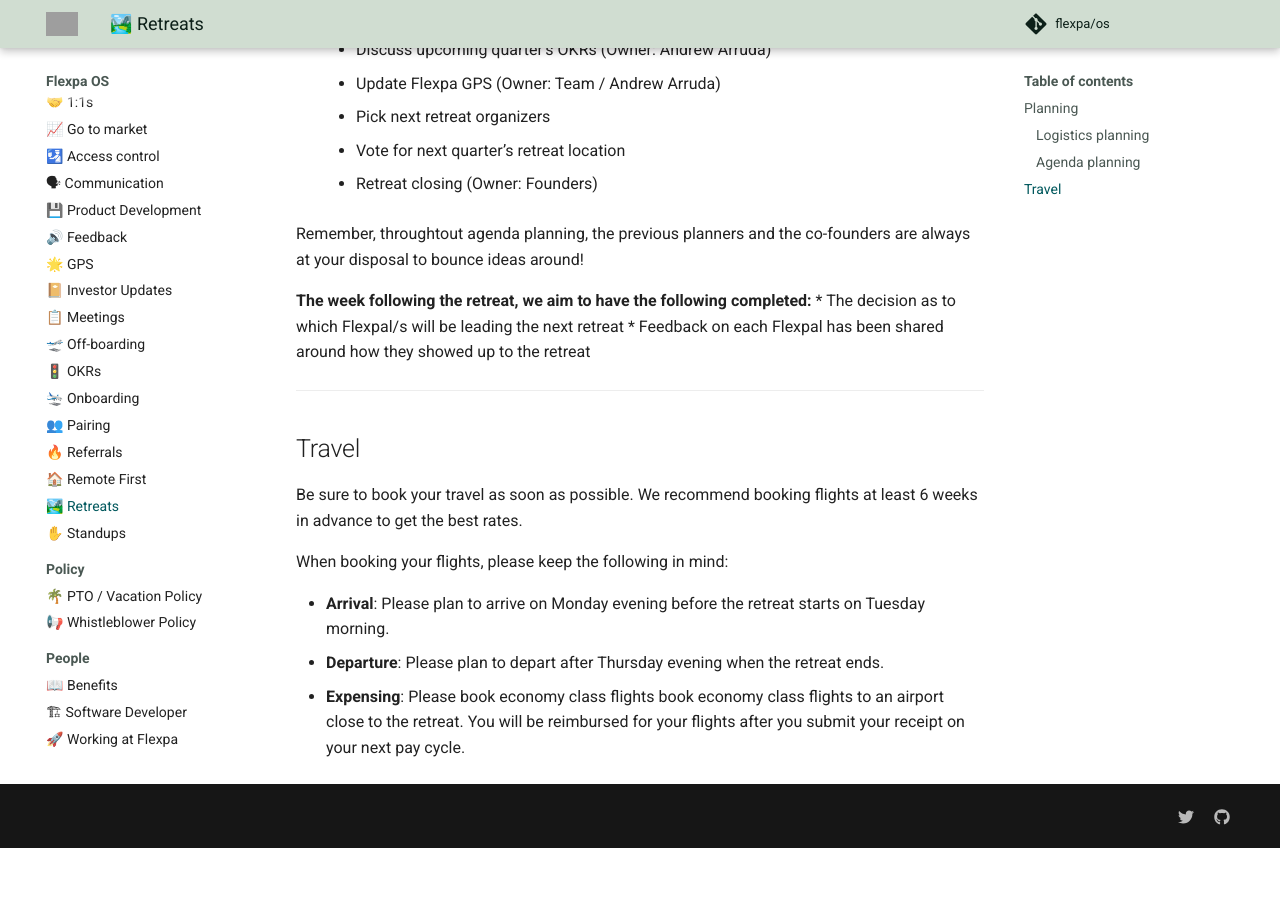
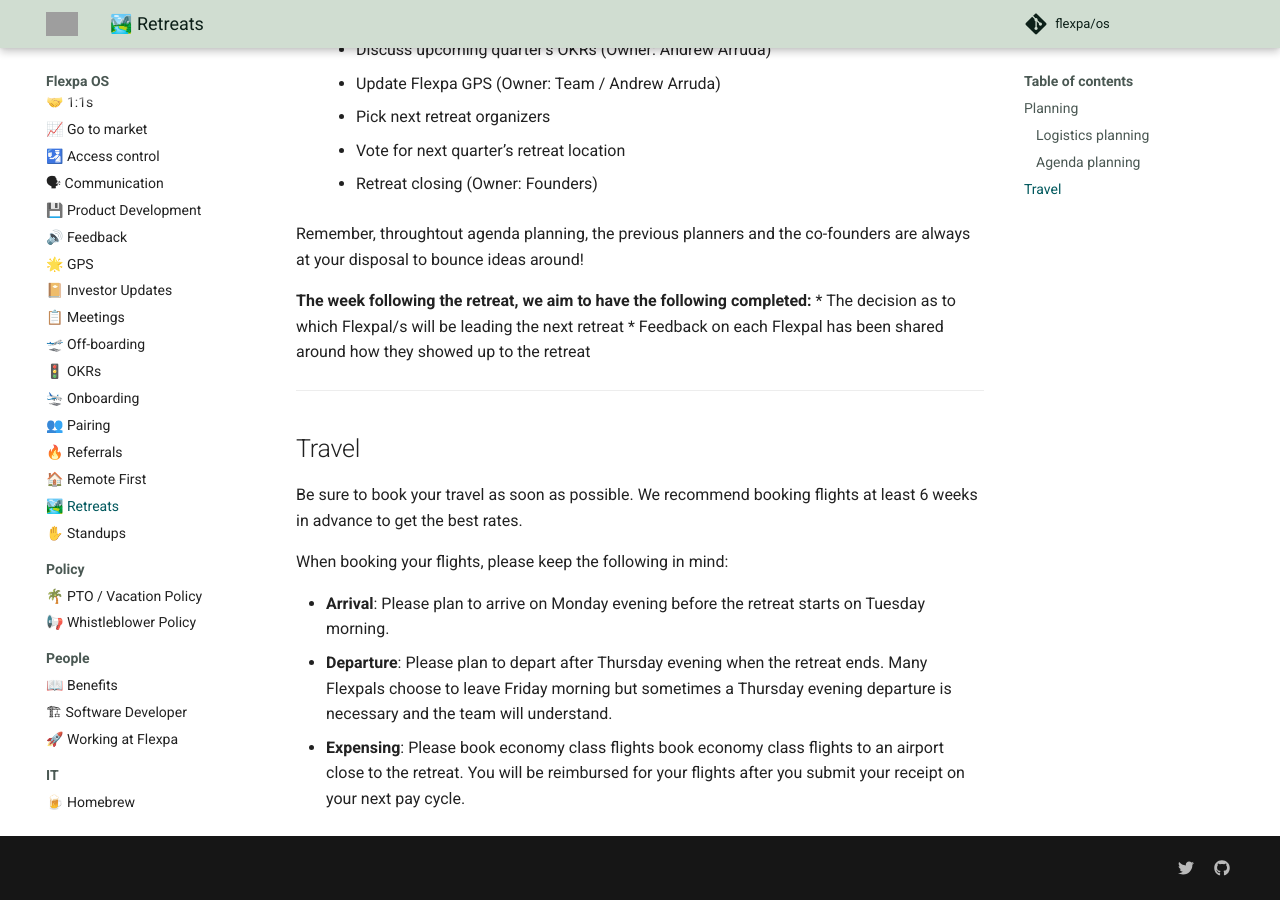
Before and after one commit to flexpa/os, an MkDocs documentation site: the page built from docs/process/retreats.md, in a window 1280 px wide and 900 px high, scrolled down 4228 px. Built offline with MkDocs 1.6.1 and Material for MkDocs 9.7.7, drawn with Linux system fonts in a browser that asks for light colours; comment, search, counter and statistics services are not loaded; before the commit the page ends 5076 px from its top, so only the background shows below that; grey boxes are pictures that could not be loaded.

Commit message:
Thursday night details

```diff
--- a/docs/process/retreats.md
+++ b/docs/process/retreats.md
@@ -136,5 +136,5 @@
 When booking your flights, please keep the following in mind:
 
 * **Arrival**: Please plan to arrive on Monday evening before the retreat starts on Tuesday morning.
-* **Departure**: Please plan to depart after Thursday evening when the retreat ends.
+* **Departure**: Please plan to depart after Thursday evening when the retreat ends. Many Flexpals choose to leave Friday morning but sometimes a Thursday evening departure is necessary and the team will understand.
 * **Expensing**: Please book economy class flights book economy class flights to an airport close to the retreat. You will be reimbursed for your flights after you submit your receipt on your next pay cycle.
```
